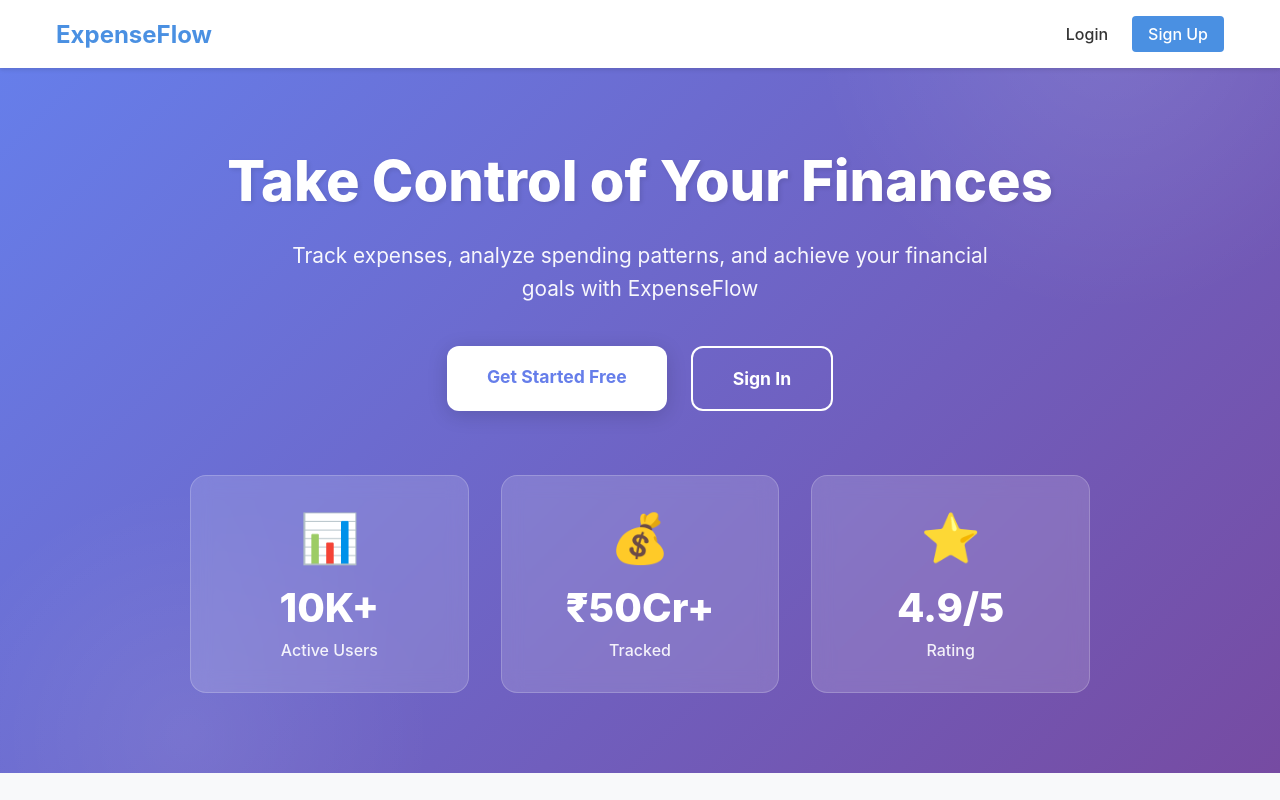
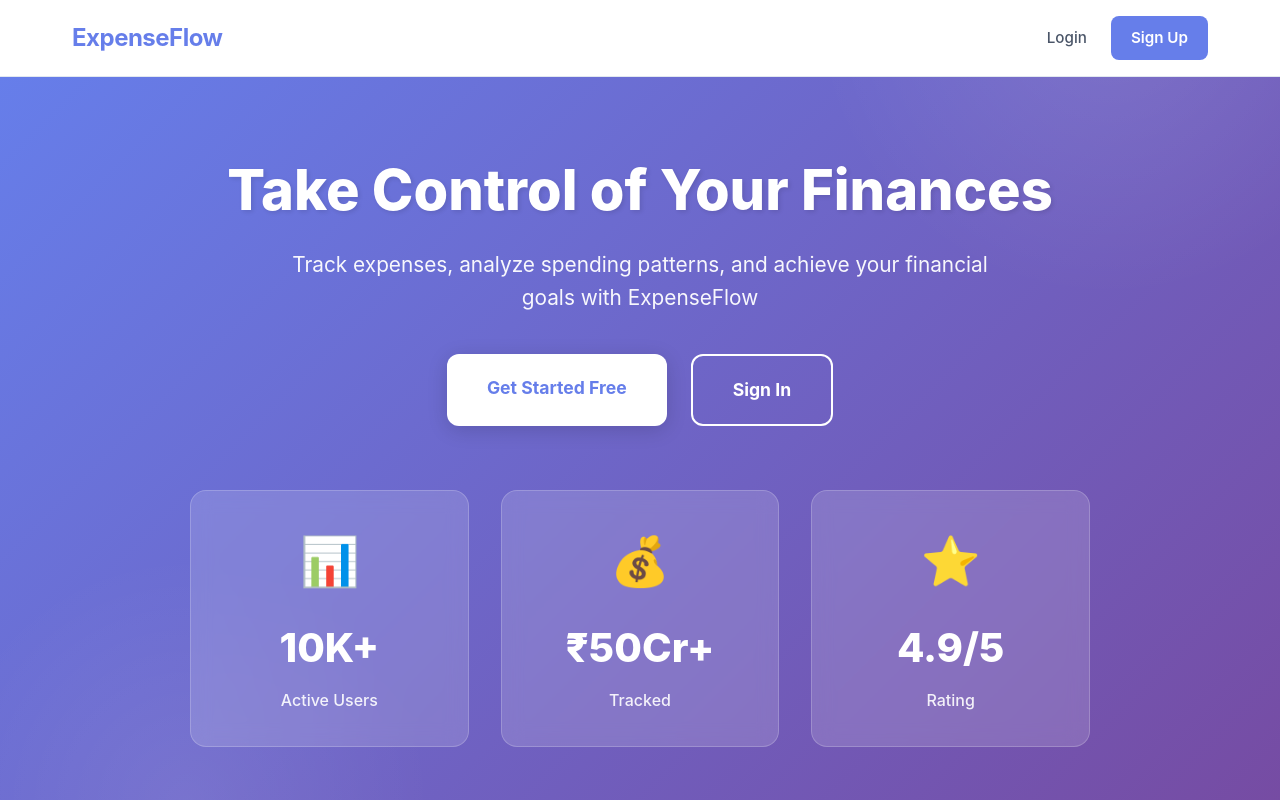
Before and after one commit to Nrsingh12/EpenseFlow_FullStackProject, a React (Create React App) app in the folder frontend/: page / in a window 1280 px wide. Shown: the top 800 px of the page. Built offline with nearby package versions, Linux system fonts and the light colour scheme; no server answers.

Commit message:
Update global styles and navbar styling

```diff
--- a/frontend/src/components/Navbar.css
+++ b/frontend/src/components/Navbar.css
@@ -1,16 +1,18 @@
 .navbar {
-  background-color: #fff;
-  box-shadow: 0 2px 4px rgba(0, 0, 0, 0.1);
+  background: var(--bg-white);
+  border-bottom: 1px solid var(--border);
   padding: 1rem 0;
   position: sticky;
   top: 0;
   z-index: 100;
+  backdrop-filter: blur(10px);
+  background: rgba(255, 255, 255, 0.95);
 }
 
 .navbar-container {
   max-width: 1200px;
   margin: 0 auto;
-  padding: 0 1rem;
+  padding: 0 2rem;
   display: flex;
   justify-content: space-between;
   align-items: center;
@@ -18,47 +20,84 @@
 
 .navbar-brand {
   font-size: 1.5rem;
-  font-weight: bold;
-  color: #4a90e2;
+  font-weight: 700;
+  color: var(--primary);
   text-decoration: none;
+  transition: all 0.2s ease;
+  letter-spacing: -0.5px;
+}
+
+.navbar-brand:hover {
+  color: var(--primary-dark);
 }
 
 .navbar-menu {
   display: flex;
   align-items: center;
-  gap: 1.5rem;
+  gap: 0.5rem;
 }
 
 .navbar-link {
-  color: #333;
+  color: var(--text-medium);
   text-decoration: none;
   font-weight: 500;
-  transition: color 0.2s;
+  transition: all 0.2s ease;
+  padding: 0.5rem 1rem;
+  border-radius: var(--radius-sm);
+  font-size: 0.95rem;
 }
 
 .navbar-link:hover {
-  color: #4a90e2;
+  color: var(--primary);
+  background: rgba(102, 126, 234, 0.05);
 }
 
 .navbar-user {
-  color: #666;
+  color: var(--text-medium);
   font-size: 0.9rem;
+  font-weight: 500;
+  padding: 0.5rem 1rem;
+  background: var(--bg-light);
+  border-radius: var(--radius-sm);
 }
 
 .navbar-button {
-  background-color: #4a90e2;
+  background: var(--primary);
   color: white;
   border: none;
-  padding: 0.5rem 1rem;
-  border-radius: 4px;
+  padding: 0.6rem 1.25rem;
+  border-radius: var(--radius-sm);
   cursor: pointer;
-  font-weight: 500;
+  font-weight: 600;
   text-decoration: none;
-  transition: background-color 0.2s;
+  transition: all 0.2s ease;
+  font-size: 0.95rem;
 }
 
 .navbar-button:hover {
-  background-color: #357abd;
+  background: var(--primary-dark);
+  transform: translateY(-1px);
+  box-shadow: var(--shadow-md);
+}
+
+@media (max-width: 968px) {
+  .navbar-container {
+    padding: 0 1rem;
+  }
+
+  .navbar-menu {
+    gap: 0.25rem;
+  }
+
+  .navbar-link {
+    padding: 0.4rem 0.75rem;
+    font-size: 0.9rem;
+  }
+
+  .navbar-button {
+    padding: 0.5rem 1rem;
+    font-size: 0.9rem;
+  }
 }
 
 @media (max-width: 768px) {
@@ -70,10 +109,13 @@
   .navbar-menu {
     flex-wrap: wrap;
     justify-content: center;
-    gap: 1rem;
   }
 
   .navbar-user {
     display: none;
   }
+
+  .navbar-brand {
+    font-size: 1.25rem;
+  }
 }
--- a/frontend/src/index.css
+++ b/frontend/src/index.css
@@ -2,6 +2,24 @@
   margin: 0;
   padding: 0;
   box-sizing: border-box;
+}
+
+:root {
+  --primary: #667eea;
+  --primary-dark: #5568d3;
+  --secondary: #764ba2;
+  --text-dark: #2d3748;
+  --text-medium: #4a5568;
+  --text-light: #718096;
+  --bg-light: #f7fafc;
+  --bg-white: #ffffff;
+  --border: #e2e8f0;
+  --shadow-sm: 0 1px 3px rgba(0, 0, 0, 0.1);
+  --shadow-md: 0 4px 6px rgba(0, 0, 0, 0.1);
+  --shadow-lg: 0 10px 15px rgba(0, 0, 0, 0.1);
+  --radius-sm: 8px;
+  --radius-md: 12px;
+  --radius-lg: 16px;
 }
 
 body {
@@ -10,11 +28,26 @@ body {
     sans-serif;
   -webkit-font-smoothing: antialiased;
   -moz-osx-font-smoothing: grayscale;
-  background-color: #f5f5f5;
-  color: #333;
+  background: var(--bg-light);
+  color: var(--text-dark);
+  min-height: 100vh;
+  line-height: 1.6;
 }
 
 code {
   font-family: source-code-pro, Menlo, Monaco, Consolas, 'Courier New',
     monospace;
 }
+
+#root {
+  min-height: 100vh;
+}
+
+button {
+  font-family: inherit;
+}
+
+a {
+  color: inherit;
+  text-decoration: none;
+}
```
